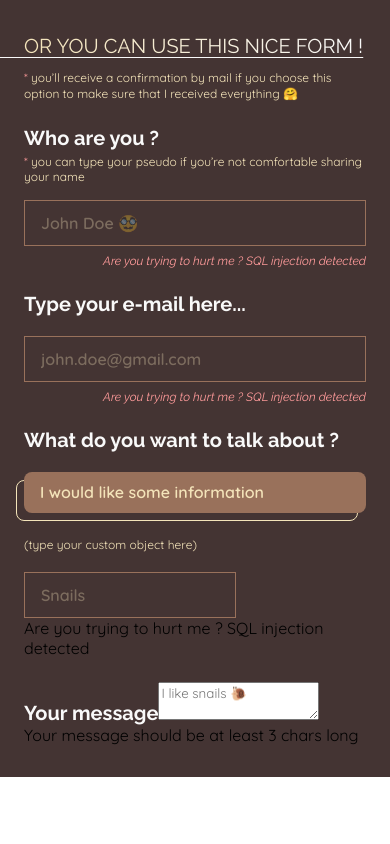
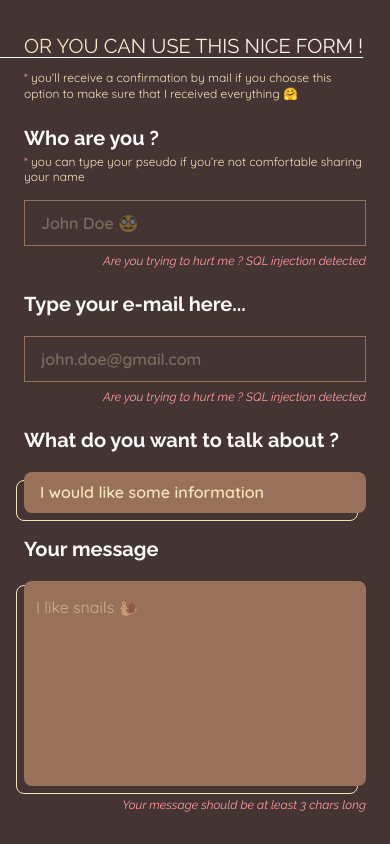
Before and after one commit to CassandreLAMATY/2024-portfolio-front, a Vue app: page / in a window 390 px wide. Shown: the part 2521-3365 px from the top of the page. Before the commit the page ends 3298 px from the top, so only its background shows below. Built offline with nearby package versions, Linux system fonts and the light colour scheme; what @fortawesome/pro-regular-svg-icons, @fortawesome/pro-solid-svg-icons would draw is missing.

Commit message:
mobile contact form

```diff
--- a/src/assets/stylesheets/css/contact.css
+++ b/src/assets/stylesheets/css/contact.css
@@ -152,7 +152,7 @@
 .contact-form .form-title--container {
   display: grid;
   grid-template-rows: 1fr auto;
-  grid-template-columns: "title" "subtitle";
+  grid-template-areas: "title" "subtitle";
   gap: 0.25rem;
   margin-bottom: 16px;
 }
@@ -164,6 +164,7 @@
   color: #ff9b9b;
 }
 .contact-form .form-input {
+  width: 100%;
   padding: 0.75rem 16px;
   border: 1px solid #99715b;
   background: unset;
@@ -223,8 +224,89 @@
   border: 1px solid #f4e4ba;
   border-radius: 0.5rem;
 }
-.contact-form .form .message-container .message {
+.contact-form .object-container_other .form-title--container {
+  margin-bottom: 0;
+}
+.contact-form .object-container_other .object-arrow {
   width: 100%;
+  margin-bottom: 0.5rem;
+  font-size: 1.5rem;
+  color: #99715b;
+}
+.contact-form .object-container_other .validation {
+  margin-top: 0.5rem;
+}
+.contact-form .object-container_other .validation > span {
+  display: block;
+  width: fit-content;
+  margin-left: auto;
+  font-family: Raleway;
+  font-style: italic;
+  font-size: 0.75rem;
+  color: #f4e4ba;
+}
+.contact-form .object-container_other .validation > span.info {
+  color: #bbdb9b;
+}
+.contact-form .object-container_other .validation > span.error {
+  color: #ff9b9b;
+}
+.contact-form .form-submit {
+  display: flex;
+  justify-content: center;
+  margin-top: 0.5rem;
+}
+.contact-form .form-submit-button {
+  padding: 0.75rem 16px;
+  border: 1px solid #99715b;
+  border-radius: 0.5rem;
+  background-color: #99715b;
+  font-family: Raleway;
+  font-size: 16px;
+  font-weight: 700;
+  color: #f4e4ba;
+  cursor: pointer;
+}
+.contact-form .form-submit-button:hover {
+  background-color: #f4e4ba;
+  color: #99715b;
+}
+.contact-form .form-submit-button:focus {
+  outline: none;
+}
+.contact-form .message-area--container {
+  position: relative;
+  width: 100%;
+}
+.contact-form .message-area--container .message {
+  position: relative;
+  z-index: 2;
+  width: 100%;
+  padding: 16px 0.75rem;
+  aspect-ratio: 5/3;
+  resize: none;
+  border: 0;
+  border-radius: 0.5rem;
+  background-color: #99715b;
+  font-family: Quicksand;
+  font-size: 16px;
+  color: #f9f9f9;
+}
+.contact-form .message-area--container .message::placeholder {
+  color: rgba(244, 228, 186, 0.5607843137);
+}
+.contact-form .message-area--container .message:focus {
+  outline: none;
+  border: 1px solid #f4e4ba;
+}
+.contact-form .message-area--container .message-shadow {
+  position: absolute;
+  top: 0.25rem;
+  right: 0.5rem;
+  width: 100%;
+  height: 100%;
+  border: 1px solid #f4e4ba;
+  border-radius: 0.5rem;
 }
 
 /*# sourceMappingURL=contact.css.map */
--- a/src/assets/stylesheets/scss/contact.scss
+++ b/src/assets/stylesheets/scss/contact.scss
@@ -191,7 +191,7 @@
                 &--container {
                     display: grid;
                     grid-template-rows: 1fr auto;
-                    grid-template-columns:
+                    grid-template-areas:
                         'title'
                         'subtitle';
                     gap: $grup-03;
@@ -210,6 +210,7 @@
             }
 
             &-input {
+                width: 100%;
                 padding: $grup-01 $grup;
 
                 border: 1px solid $chamoisee;
@@ -291,10 +292,124 @@
                     border-radius: $grup-02;
                 }
             }
+        }
 
-            & .message-container {
-                & .message {
+        & .object-container {
+            &_other {
+                & .form {
+                    &-title {
+                        &--container {
+                            margin-bottom: 0;
+                        }
+                    }
+                }
+
+                & .object-arrow {
                     width: 100%;
+                    margin-bottom: $grup-02;
+
+                    font-size: $grup02;
+                    color: $chamoisee;
+                }
+
+                & .validation {
+                    margin-top: $grup-02;
+
+                    & > span {
+                        display: block;
+
+                        width: fit-content;
+                        margin-left: auto;
+
+                        font-family: Raleway;
+                        font-style: italic;
+                        font-size: $grup-01;
+                        color: $dutchWhite;
+
+                        &.info {
+                            color: $celadon;
+                        }
+
+                        &.error {
+                            color: $salmonPink;
+                        }
+                    }
+                }
+            }
+        }
+
+        & .form-submit {
+            display: flex;
+            justify-content: center;
+
+            margin-top: $grup-02;
+
+            &-button {
+                padding: $grup-01 $grup;
+
+                border: 1px solid $chamoisee;
+                border-radius: $grup-02;
+                background-color: $chamoisee;
+
+                font-family: Raleway;
+                font-size: $grup;
+                font-weight: 700;
+                color: $dutchWhite;
+
+                cursor: pointer;
+
+                &:hover {
+                    background-color: $dutchWhite;
+                    color: $chamoisee;
+                }
+
+                &:focus {
+                    outline: none;
+                }
+            }
+        }
+
+        & .message-area--container {
+            position: relative;
+
+            width: 100%;
+
+            & .message {
+                position: relative;
+                z-index: 2;
+
+                width: 100%;
+                padding: $grup $grup-01;
+                aspect-ratio: 5 / 3;
+                resize: none;
+
+                border: 0;
+                border-radius: $grup-02;
+                background-color: $chamoisee;
+
+                font-family: Quicksand;
+                font-size: $grup;
+                color: $seasalt;
+
+                &::placeholder {
+                    color: #f4e4ba8f;
+                }
+
+                &:focus {
+                    outline: none;
+                    border: 1px solid $dutchWhite;
+                }
+
+                &-shadow {
+                    position: absolute;
+                    top: $grup-03;
+                    right: $grup-02;
+
+                    width: 100%;
+                    height: 100%;
+
+                    border: 1px solid $dutchWhite;
+                    border-radius: $grup-02;
                 }
             }
         }
--- a/src/blocks/ContactBlock.vue
+++ b/src/blocks/ContactBlock.vue
@@ -1,3 +1,10 @@
+<script setup lang="ts">
+import { ref } from 'vue';
+import type { Ref } from 'vue';
+
+const object: Ref<string> = ref('info');
+</script>
+
 <template>
     <section class="contact-container">
         <div class="contact">
@@ -53,13 +60,13 @@
                     </div>
 
                     <div class="form-content--group">
-                        <div id="object-container">
+                        <div class="form-container" id="object-container">
                             <div class="form-title--container">
                                 <label class="form-title" for="object">What do you want to talk about&nbsp;?</label>
                             </div>
                             <div class="form-select--container">
                                 <div class="form-select--shadow"></div>
-                                <select class="form-select" name="object" id="object">
+                                <select class="form-select" name="object" id="object" v-model="object">
                                     <option value="info">I would like some information</option>
                                     <option value="work">Let’s work together !</option>
                                     <option value="other">Something else</option>
@@ -67,7 +74,9 @@
                             </div>
                         </div>
 
-                        <div class="object-container_other">
+                        <div class="object-container_other" v-if="object === 'other'">
+                            <font-awesome-icon :icon="['fas', 'arrow-down']" class="object-arrow" />
+
                             <div class="form-title--container">
                                 <span class="form-subtitle">(type your custom object here)</span>
                             </div>
@@ -85,14 +94,19 @@
                     </div>
 
                     <div class="form-content--group">
-                        <div id="message-container">
+                        <div class="form-container" id="message-container">
+                            <div class="form-title--container">
                                 <label class="form-title" for="message">Your message</label>
+                            </div>
+                            <div class="message-area--container">
+                                <div class="message-shadow"></div>
                                 <textarea
                                     class="message"
                                     name="message"
                                     id="message"
                                     placeholder="I like snails 🐌"
                                 ></textarea>
+                            </div>
                             <div class="validation">
                                 <span class="error">Your message should be at least 3 chars long </span>
                             </div>
```
Also changed, not shown: 1 other file (tests, documents, lock files or other folders). Lines whose indentation alone changed are shown as unchanged.
